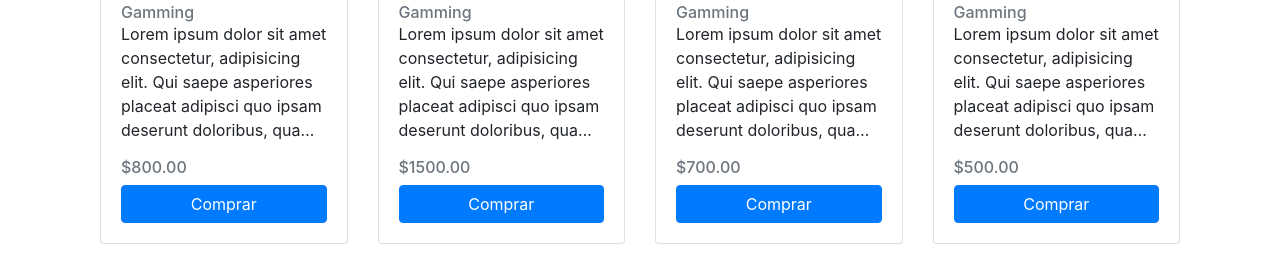
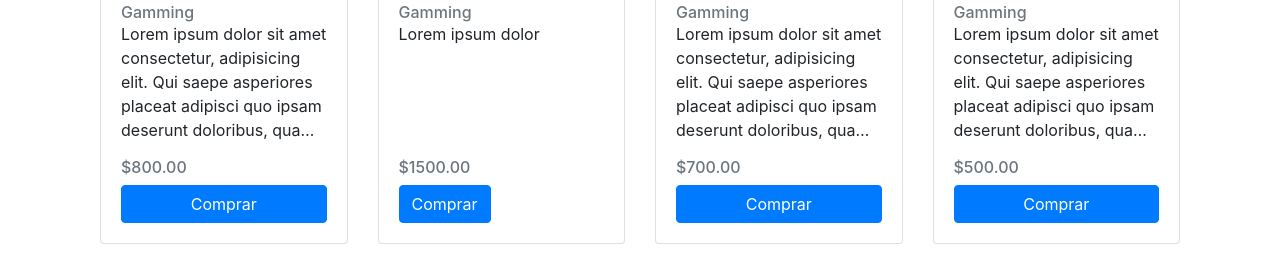
Before and after one commit to AnderBalles98/bootstrap4, a website: page week2/torres.html in a window 1280 px wide. Shown: the part 598-857 px from the top of the page. Drawn offline with nearby package versions, Linux system fonts and the light colour scheme; a web font is replaced by a local one.

Commit message:
week2 update css, styles button for torres.html

```diff
--- a/week2/css/main.css
+++ b/week2/css/main.css
@@ -75,7 +75,7 @@ textarea.form-control {
     flex-direction: column;
 }
 
-.card-body button {
+.card-body .buy-info {
     margin-top: auto;
 }
 
@@ -127,7 +127,6 @@ nav {
     max-width: 100%;
 }
 
-
 .card .card-text {
     overflow: hidden;
    text-overflow: ellipsis;
--- a/week2/torres.html
+++ b/week2/torres.html
@@ -79,16 +79,11 @@
                             </div>
                             <h5 class="card-title">Torre Gaming - Diseño - Render - Ryzen 3600</h5>
                             <h6 class="card-subtitle text-muted">Gamming</h6>
-                            <p class="card-text"> Lorem ipsum dolor sit amet consectetur, adipisicing elit. Qui saepe
-                                asperiores placeat
-                                adipisci
-                                quo
-                                ipsam deserunt doloribus, quam eligendi, dolorem culpa eos officiis facere facilis
-                                magnam
-                                aliquid
-                                iure magni? Architecto.</p>
-                            <h6 class="text-muted">$1500.00</h6>
-                            <button class="btn btn-primary">Comprar</button>
+                            <p class="card-text"> Lorem ipsum dolor </p>
+                            <div class="buy-info">
+                                <h6 class="text-muted price">$1500.00</h6>
+                                <button class="btn btn-primary">Comprar</button>
+                            </div>
                         </div>
                     </div>
                 </div>
```
